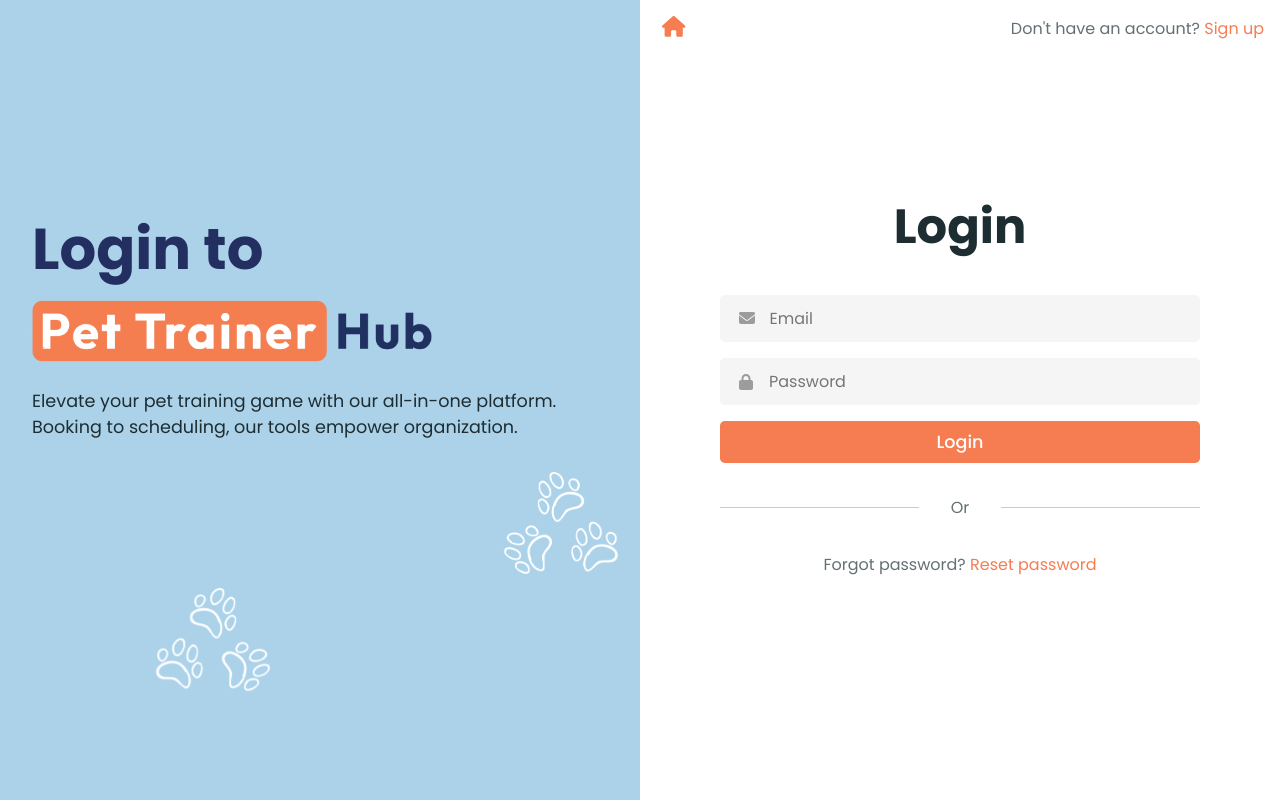
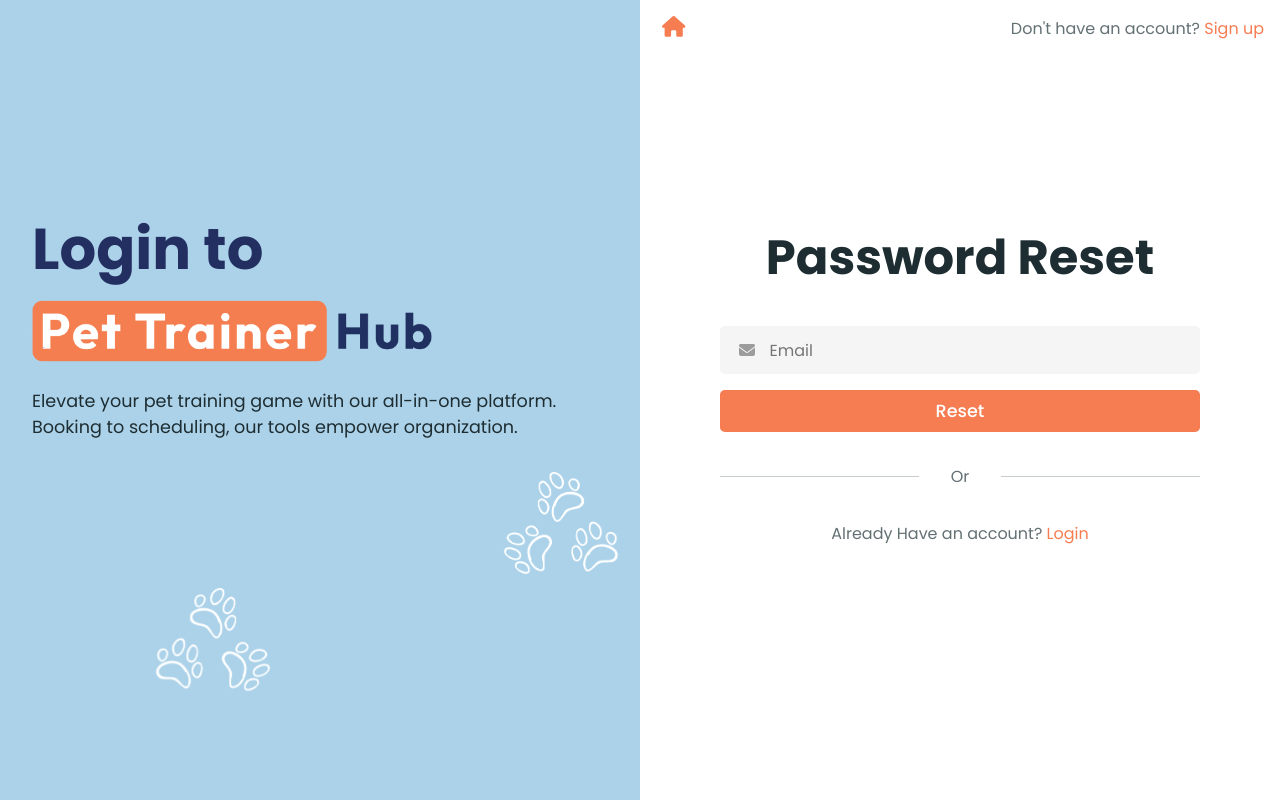
Before and after one commit to HeryRuiz/PetLoverHub, a React (Vite) app: page /reset-password in a window 1280 px wide. Built offline with nearby package versions, Linux system fonts and the light colour scheme.

Commit message:
added password reset

```diff
--- a/src/App.jsx
+++ b/src/App.jsx
@@ -10,6 +10,7 @@ import Home from "./pages/home/Home";
 import Login from "./pages/Auth/Login";
 import Signup from "./pages/Auth/Signup";
 import Dashboard from "./pages/Dash/Dashboard";
+import Password from "./pages/Auth/Password";
 const ScrollToTop = () => {
   const { pathname } = useLocation();
 
@@ -42,6 +43,7 @@ function App() {
         <Route path="/login" element={<Login />} />
         <Route path="/signup" element={<Signup />} />
         <Route path="/dashboard" element={<Dashboard />} />
+        <Route path="/reset-password" element={<Password />} />
         {"Private Routes"}
       </Routes>
     </Router>
--- /dev/null
+++ b/src/pages/Auth/Password.jsx
@@ -0,0 +1,81 @@
+import React, { useState } from "react";
+import { Link } from "react-router-dom";
+import { FontAwesomeIcon } from "@fortawesome/react-fontawesome";
+import { faEnvelope, faHouse } from "@fortawesome/free-solid-svg-icons";
+import logo2 from "../images/logo2.png";
+import paws from "../images/paws.png";
+function Password() {
+  const [email, setEmail] = useState("");
+
+  const handleEmailChange = (e) => {
+    setEmail(e.target.value);
+  };
+
+  const handleSubmit = (e) => {
+    e.preventDefault();
+  };
+
+  return (
+    <section id="login">
+      <div className="auth__top">
+        <p className="auth__redirect">
+          <Link to="/">
+            <FontAwesomeIcon icon={faHouse} className="home__icon" />
+          </Link>
+        </p>
+        <p className="auth__redirect">
+          Don't have an account? <Link to="/signup">Sign up</Link>
+        </p>
+      </div>
+      <div className="auth__container">
+        <div className="auth__left">
+          <img src={paws} alt="paws" className="auth__paws2" />
+          <div className="auth__div">
+            <div>
+              <h2 className="auth__title">Login to</h2>
+              <img src={logo2} alt="Logo" className="auth__logo" />
+              <p className="auth__des">
+                Elevate your pet training game with our all-in-one platform.
+                Booking to scheduling, our tools empower organization.
+              </p>
+            </div>
+            <img src={paws} alt="paws" className="auth__paws1" />
+          </div>
+        </div>
+        <div className="auth__right">
+          <div className="auth__right__div">
+            <p className="auth__form__title">Password Reset</p>
+            <form onSubmit={handleSubmit}>
+              <div className="auth__form__div">
+                <label className="auth__input_with_icon">
+                  <FontAwesomeIcon icon={faEnvelope} className="auth__icon" />
+                  <input
+                    type="email"
+                    className="auth__input"
+                    placeholder="Email"
+                    value={email}
+                    onChange={handleEmailChange}
+                    required
+                  />
+                </label>
+              </div>
+              <button type="submit" className="auth__button">
+                Reset
+              </button>
+              <div className="auth__or__div">
+                <div className="auth__line"></div>
+                <p>Or</p>
+                <div className="auth__line"></div>
+              </div>
+              <p className="auth__redirect">
+                Already Have an account? <Link to='/login'>Login</Link>
+              </p>
+            </form>
+          </div>
+        </div>
+      </div>
+    </section>
+  );
+}
+
+export default Password;
--- a/src/pages/home/Nav.jsx
+++ b/src/pages/home/Nav.jsx
@@ -7,7 +7,7 @@ import Burger from "./Burger";
 function Nav({ offBurger, onBurger }) {
   return (
     <>
-      <Burger onBurger={onBurger} offBurger={offBurger}/>
+      <Burger onBurger={onBurger} offBurger={offBurger} />
       <nav>
         <div className="nav__container">
           <div className="nav__flex">
@@ -15,7 +15,9 @@ function Nav({ offBurger, onBurger }) {
             <p>Services</p>
             <p>About us</p>
           </div>
-          <img src={logo} alt="Logo" className="nav__logo" />
+          <Link to='/'>
+            <img src={logo} alt="Logo" className="nav__logo" />
+          </Link>
           <div className="nav__smaller">
             <Link to="/login" className="nav__started">
               <div className="nav__back">
@@ -27,7 +29,7 @@ function Nav({ offBurger, onBurger }) {
             <Menu
               className="burger"
               size="30px"
-              onClick={()=>onBurger("burger__container")}
+              onClick={() => onBurger("burger__container")}
             />
           </div>
         </div>
```
